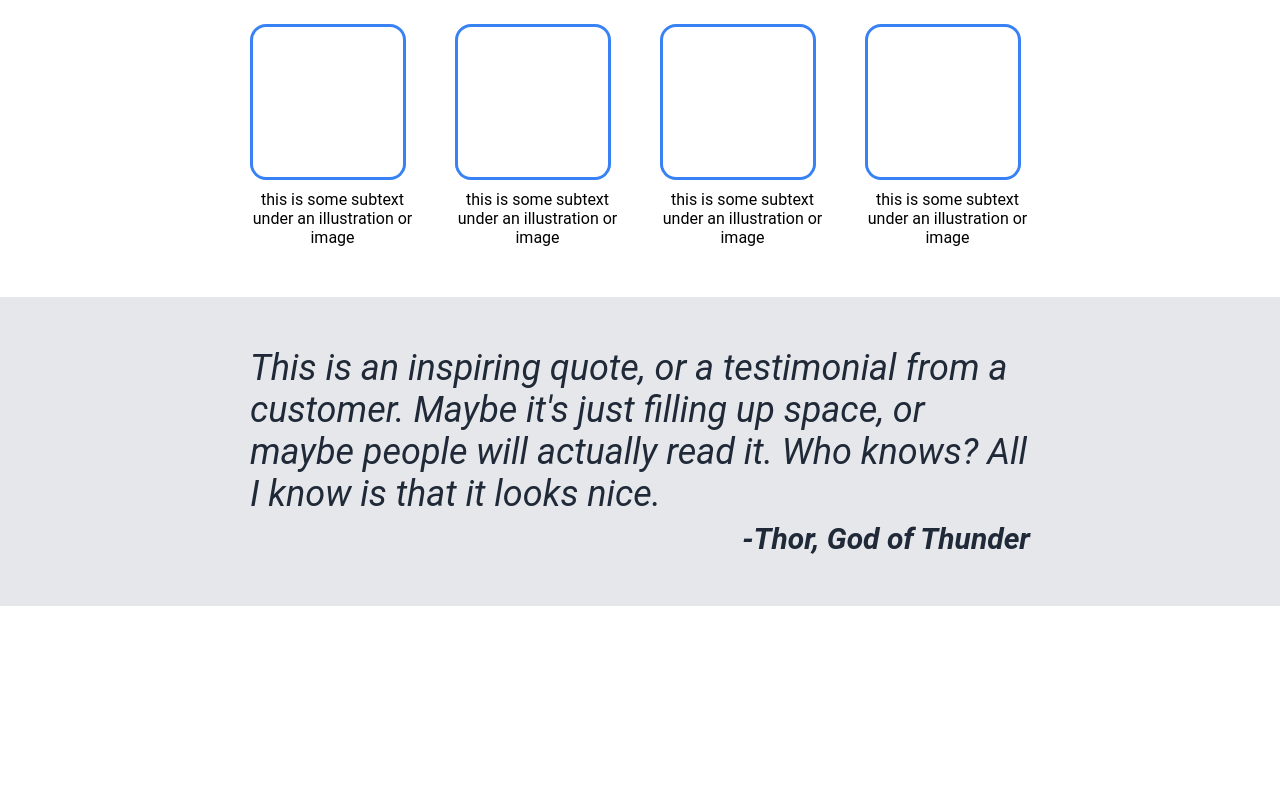
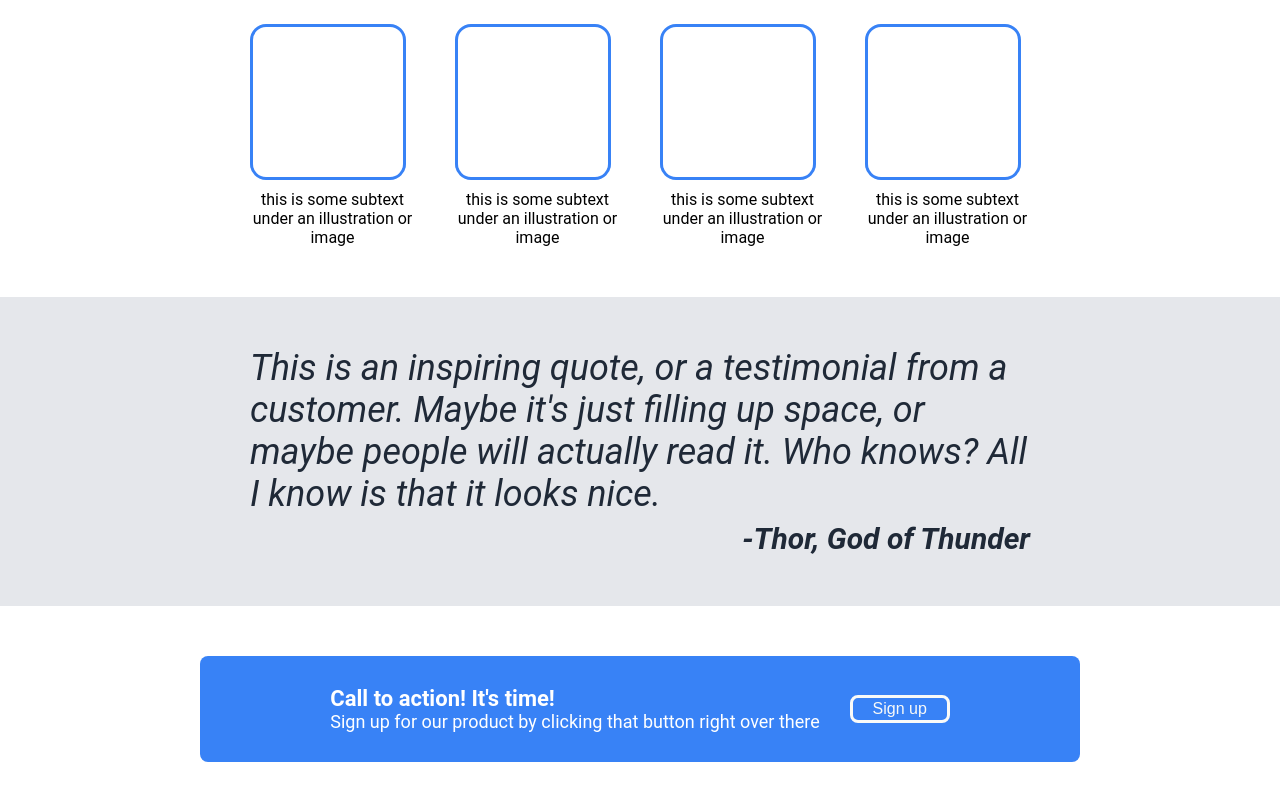
Before and after one commit to enrycami/landing-page-project, a plain HTML site: page index.html in a window 1280 px wide. Shown: the part 595-1395 px from the top of the page. Before the commit the page ends 1201 px from the top, so only its background shows below. Drawn offline with Linux system fonts and the light colour scheme.

Commit message:
Add call-to-action section

```diff
--- a/index.html
+++ b/index.html
@@ -18,7 +18,7 @@
         <div class="hero-text-container">
             <div class="hero-title">This website is awesome</div>
             <div class="hero-subtext">This website has some subtext that goes here under the main title. It's a smaller font and the color is lower contrast</div>
-            <button>Sign up</button>
+            <button class="button-hero">Sign up</button>
         </div>
         <div class="hero-img">this is a placeholder for an image</div>
     </div>
@@ -47,5 +47,12 @@
         <p>This is an inspiring quote, or a testimonial from a customer. Maybe it's just filling up space, or maybe people will actually read it. Who knows? All I know is that it looks nice.</p>
         <div class="quote-author">-Thor, God of Thunder</div>
     </div>
+    <div class="call-to-action">
+        <div class="call-to-action-text">
+            <div class="bold">Call to action! It's time!</div>
+            <div>Sign up for our product by clicking that button right over there</div>
+        </div>
+        <button>Sign up</button>
+    </div>
 </body>
 </html>
--- a/styles.css
+++ b/styles.css
@@ -78,7 +78,7 @@ a {
     color: #E5E7EB;
 }
 
-button {
+.button-hero {
     background-color: #3882f6;
     border: none;
     border-radius: 8px;
@@ -146,3 +146,37 @@ p {
     font-size: 30px;
     align-self: flex-end;
 }
+
+.call-to-action {
+    display: flex;
+    background-color: #3882f6;
+    box-sizing: border-box;
+    margin: 50px 200px;
+    padding: 30px;
+    border-radius: 8px;
+    justify-content: center;
+    align-items: center;
+    flex-basis: 100px;
+    gap: 30px;
+}
+
+.call-to-action > div {
+    font-size: 18px;
+    color: white;
+}
+
+.bold {
+    font-weight: bold;
+    font-size: 22px;
+}
+
+.call-to-action > button {
+    border-color: white;
+    background-color: #3882f6;
+    border: solid;
+    border-radius: 8px;
+    padding: 2px;
+    width: 100px;
+    color: #F9FAF8;
+    font-size: 16px;
+}
```
